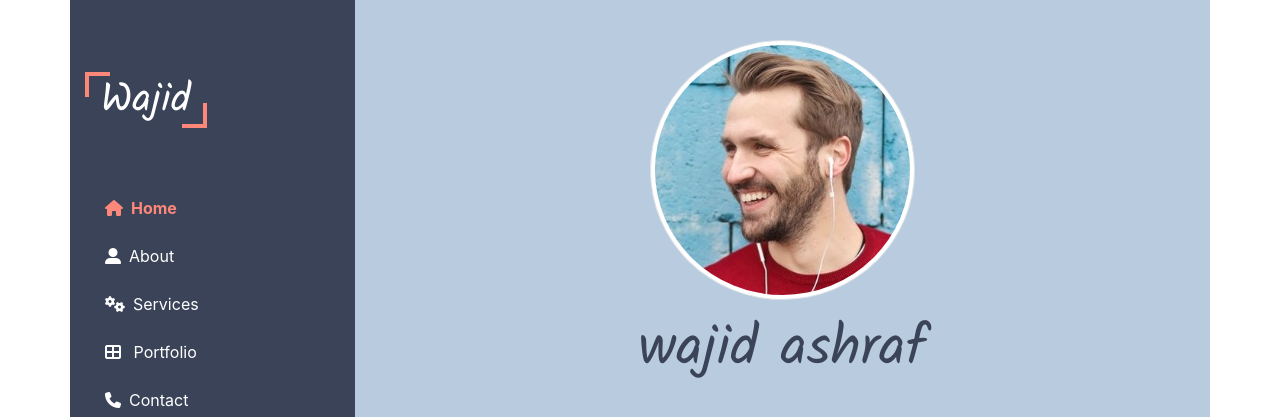
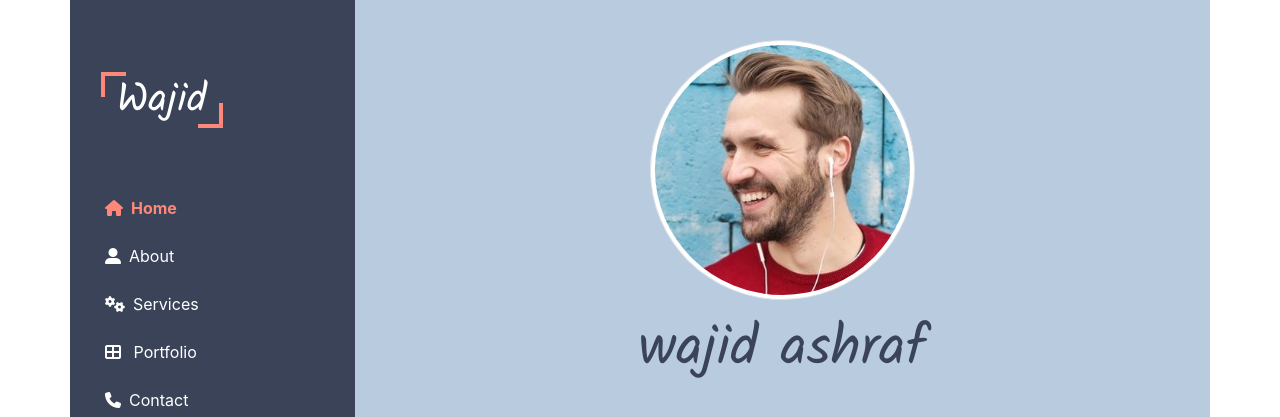
Before and after one commit to wajid-ashraf/Portfolio, a website: page index.html in a window 1280 px wide. Shown: the top 417 px of the page. Drawn offline with nearby package versions, Linux system fonts and the light colour scheme.

Commit message:
modified

```diff
--- a/index.html
+++ b/index.html
@@ -86,7 +86,7 @@
           <!-- sidebar -->
           <!-- logo -->
           <div class="d-none d-md-block col-md-3 py-4 sidebar">
-            <div class="mt-5 mb-3 logo">
+            <div class="mt-5 mb-3 pl-3 logo">
               <h1 class="px-3 py-1 text-white">Wajid</h1>
             </div>
             <!-- side nav -->
```
